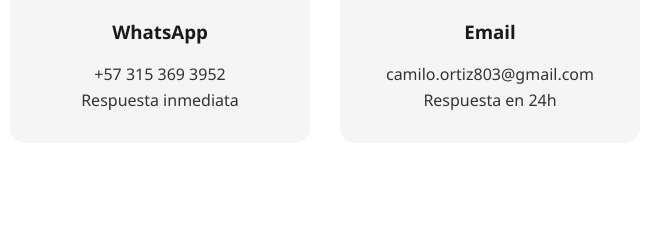
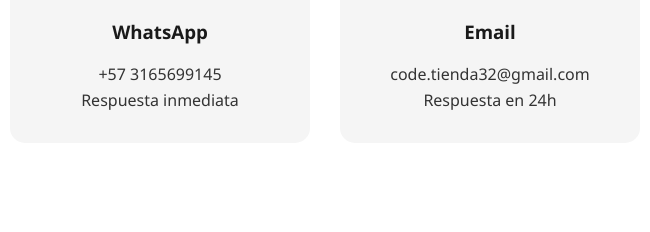
Before and after one commit to codetienda32-byte/Tienda-Urbana, a plain HTML site: page index.html in a window 1280 px wide. Shown: the part 3637-3869 px from the top of the page, 290-940 px from the left. Drawn offline with Linux system fonts and the light colour scheme.

Commit message:
Update index.html

```diff
--- a/index.html
+++ b/index.html
@@ -170,13 +170,13 @@
                     <div class="contact-item">
                         <div class="icon">💬</div>
                         <h3>WhatsApp</h3>
-                        <p>+57 315 369 3952</p>
+                        <p>+57 3165699145</p>
                         <p>Respuesta inmediata</p>
                     </div>
                     <div class="contact-item">
                         <div class="icon">📧</div>
                         <h3>Email</h3>
-                        <p>camilo.ortiz803@gmail.com</p>
+                        <p>code.tienda32@gmail.com</p>
                         <p>Respuesta en 24h</p>
                     </div>
                     <div class="contact-item">
@@ -206,4 +206,5 @@
 
     <script src="script.js"></script>
 </body>
+
 </html>
```
